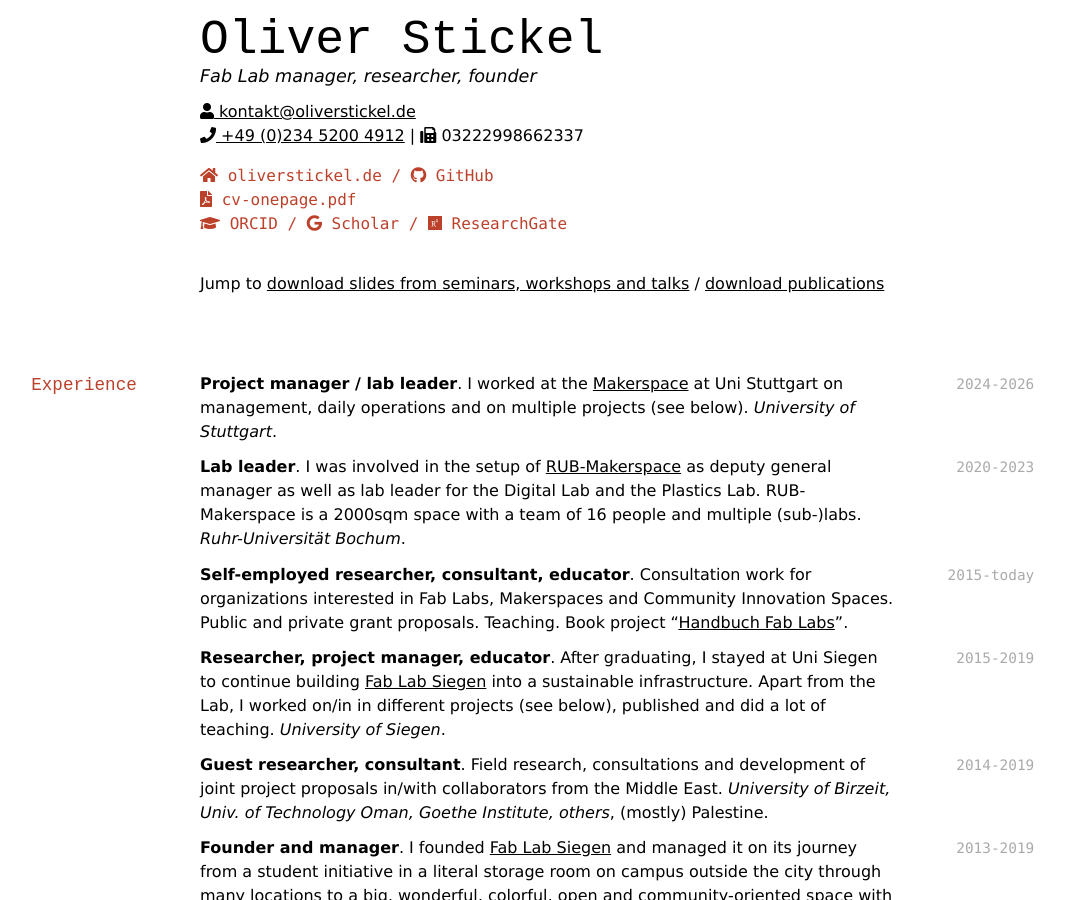
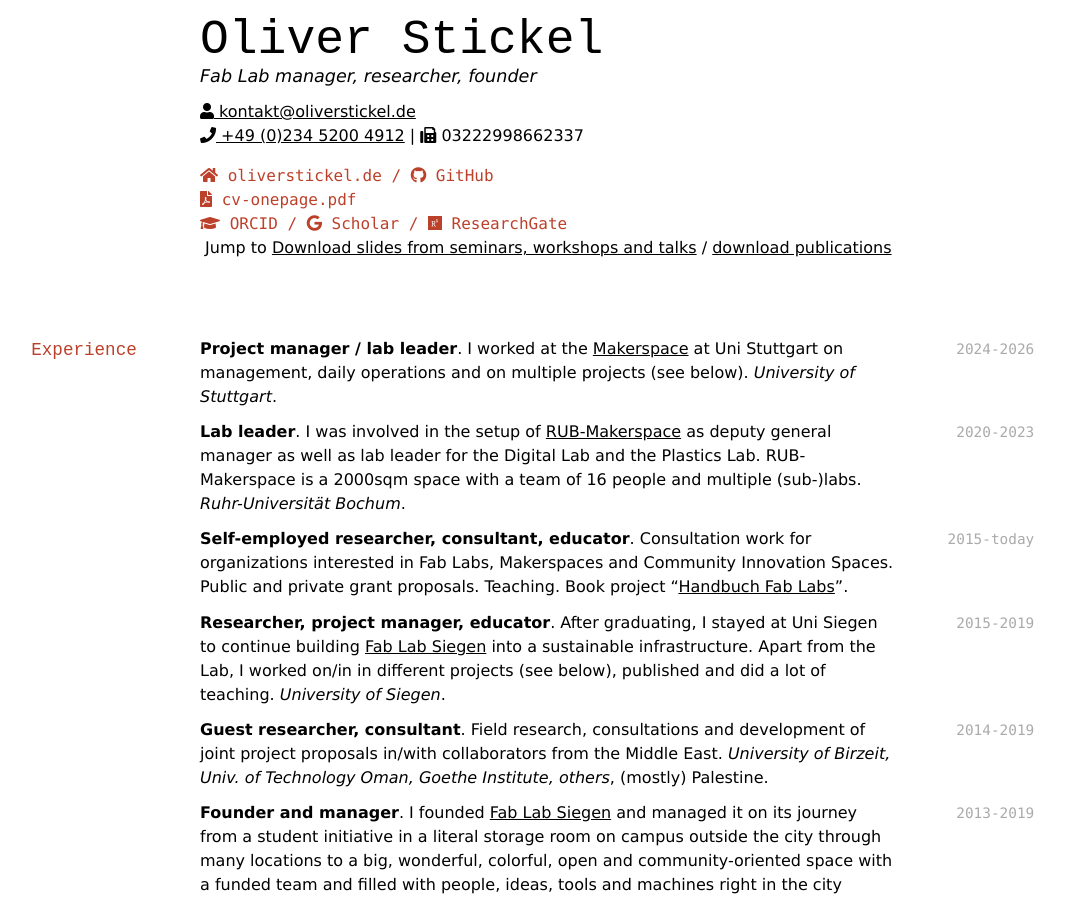
Before and after one commit to oliverstickel/oliverstickel.github.io, a Jekyll site: the page built from index.md, in a window 1280 px wide and 900 px high. Shown: the whole window, without its empty margins (132-1197 px from the left). Built offline with Jekyll 4.4.1, drawn with Linux system fonts in a browser that asks for light colours; nearby versions of some CDN libraries; a style sheet for code colours, icons or effects is not loaded.

Commit message:
Update index.md

```diff
--- a/index.md
+++ b/index.md
@@ -14,9 +14,7 @@ Fab Lab manager, researcher, founder
   <a href="https://orcid.org/0009-0009-2787-4975"><i class="fas fa-graduation-cap"></i> ORCID </a> / <a href="https://scholar.google.de/citations?user=K1WQRFsAAAAJ"><i class="fab fa-google"></i> Scholar </a> / <a href="https://researchgate.net/profile/oliver-stickel"><i class="fab fa-researchgate"></i> ResearchGate </a><br/>
 </div>
 
-<br/>
-
-Jump to <a href="#slides">download slides from seminars, workshops and talks</a> / <a href="#publications">download publications</a>
+<i class="fas arrow-turn-down"></i> Jump to <a href="#slides">Download slides from seminars, workshops and talks</a> / <a href="#publications">download publications</a>
 
 ## Experience
 
```
